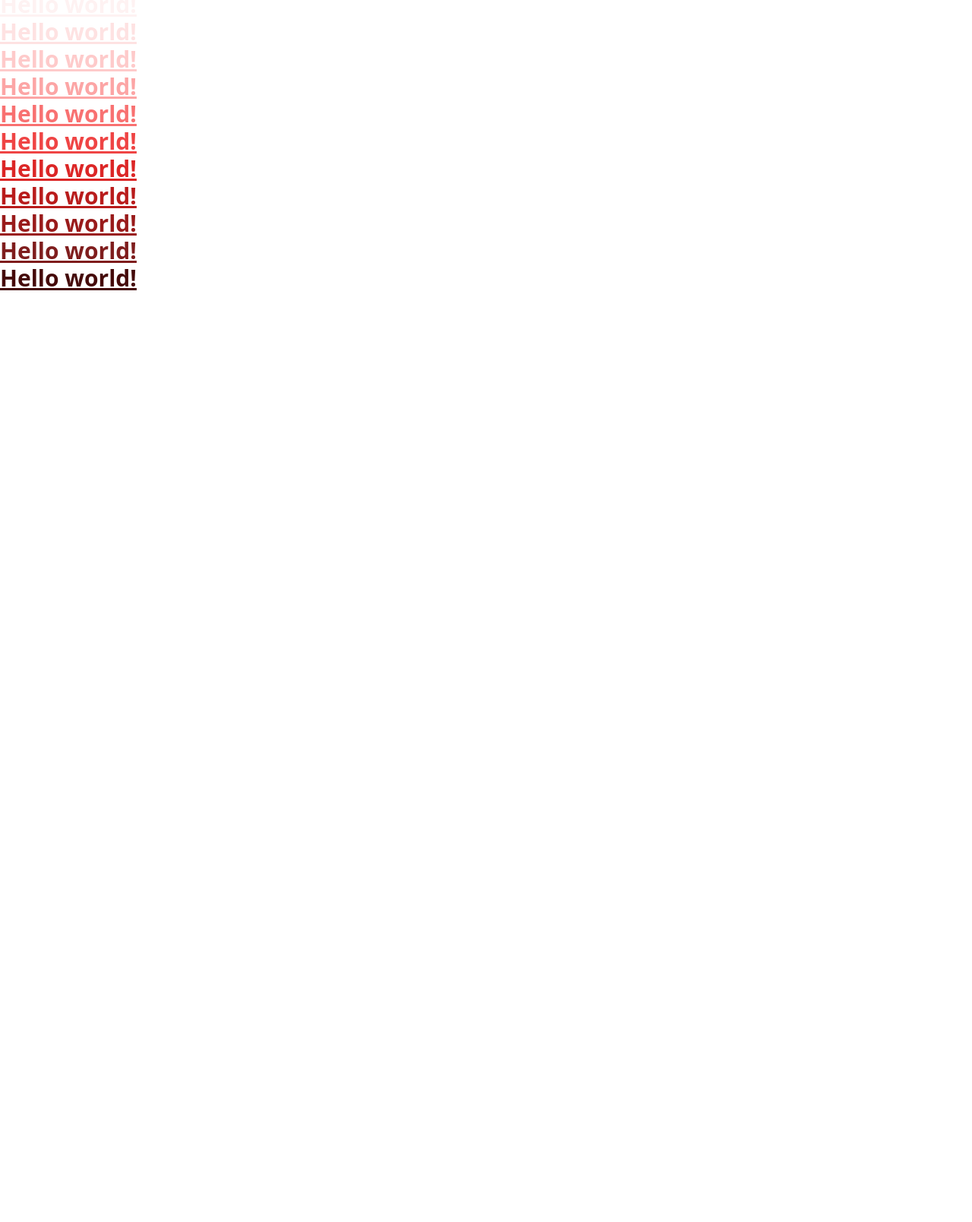
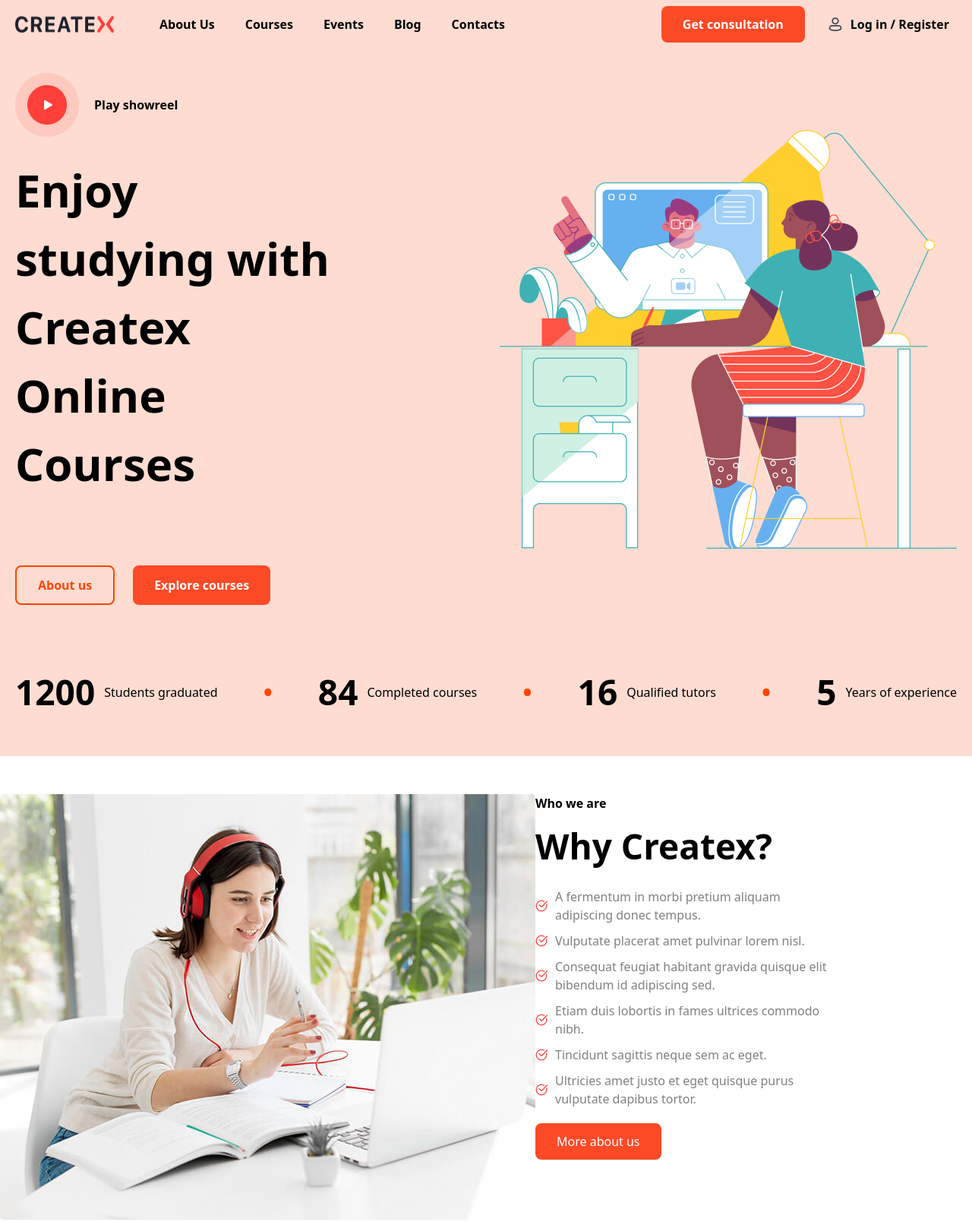
Before and after one commit to BestZulfiqor/Proj_with_ten_pages, a website: page src/index.html in a window 1280 px wide. Shown: the part 12-1620 px from the top of the page at 76% size. Before the commit the page ends 800 px from the top, so only its background shows below. Drawn offline with Linux system fonts and the light colour scheme.

Commit message:
add first section

```diff
--- a/src/index.html
+++ b/src/index.html
@@ -7,18 +7,101 @@
 	<link href="./output.css" rel="stylesheet">
 </head>
 
-<body>
-	<h1 class="text-3xl font-bold text-red-50 underline ">Hello world!</h1>
-	<h1 class="text-3xl font-bold text-red-100 underline">Hello world!</h1>
-	<h1 class="text-3xl font-bold text-red-200 underline">Hello world!</h1>
-	<h1 class="text-3xl font-bold text-red-300 underline">Hello world!</h1>
-	<h1 class="text-3xl font-bold text-red-400 underline">Hello world!</h1>
-	<h1 class="text-3xl font-bold text-red-500 underline">Hello world!</h1>
-	<h1 class="text-3xl font-bold text-red-600 underline">Hello world!</h1>
-	<h1 class="text-3xl font-bold text-red-700 underline">Hello world!</h1>
-	<h1 class="text-3xl font-bold text-red-800 underline">Hello world!</h1>
-	<h1 class="text-3xl font-bold text-red-900 underline">Hello world!</h1>
-	<h1 class="text-3xl font-bold text-red-950 underline">Hello world!</h1>
+<body class="max-w-[1400px] m-auto">
+	<navbar class="flex justify-between bg-[#FEDCD1] p-5 items-center font-semibold">
+		<div class="flex gap-[60px]">
+			<img src="/img/logo.png" alt="">
+			<div class="flex gap-[40px]">
+				<a class="hover:underline" href="#">About Us</a>
+				<a class="hover:underline" href="#">Courses</a>
+				<a class="hover:underline" href="#">Events</a>
+				<a class="hover:underline" href="#">Blog</a>
+				<a class="hover:underline" href="#">Contacts</a>
+			</div>
+		</div>
+		<div class="flex gap-[30px]">
+			<button class="text-white bg-[#FC4A27] p-3 px-7 rounded-lg">Get consultation</button>
+			<div class="flex gap-[10px] items-center">
+				<img src="/img/Profile.png" alt="">
+				<button class="mr-[10px]">Log in / Register</button>
+			</div>
+		</div>
+	</navbar>
+	<header class="flex flex-col bg-[#FEDCD1] p-5">
+		<div class="flex items-center justify-between bg-[#FEDCD1] font-semibold">
+			<div class="flex flex-col gap-[25px] w-[35%]">
+				<div class="flex items-center gap-[20px]">
+					<img src="/img/hover.png" alt="">
+					<p>Play showreel</p>
+				</div>
+				<h1 class="text-[60px] mb-[64px] font-bold">Enjoy studying with Createx Online Courses</h1>
+				<div class="flex gap-[24px]">
+					<button class="text-[orangered] border-[orangered] border-2 p-3 px-7 rounded-lg ">About us</button>
+					<button class="text-white bg-[#FC4A27] p-3 px-7 rounded-lg">Explore courses</button>
+				</div>
+			</div>
+			<img src="/img/illustration.png" alt="">
+		</div>
+		<div class="flex justify-between items-center mt-[80px] mb-[30px]">
+			<div class="flex items-center gap-[12px]">
+				<p class="text-[46px] font-bold">1200</p>
+				<p>Students graduated</p>
+			</div>
+			<p class="text-[orangered] font-bold text-[32px]">•</p>
+			<div class="flex items-center gap-[12px]">
+				<p class="text-[46px] font-bold">84</p>
+				<p>Completed courses</p>
+			</div>
+			<p class="text-[orangered] font-bold text-[32px]">•</p>
+			<div class="flex items-center gap-[12px]">
+				<p class="text-[46px] font-bold">16</p>
+				<p>Qualified tutors</p>
+			</div>
+			<p class="text-[orangered] font-bold text-[32px]">•</p>
+			<div class="flex items-center gap-[12px]">
+				<p class="text-[46px] font-bold">5</p>
+				<p>Years of experience</p>
+			</div>
+		</div>
+	</header>
+	<main class="flex flex-col gap-[50px] my-[50px]">
+		<section class="flex justify-between">
+			<img src="/img/image.png" alt="">
+			<div class="flex flex-col gap-[20px] items-start">
+				<div class="flex flex-col gap-[10px]">
+					<p class="font-semibold">Who we are</p>
+					<h2 class="font-bold text-[46px]">Why Createx?</h2>
+				</div>
+				<div class="flex flex-col gap-[10px] text-[gray] w-[70%]">
+					<div class="flex gap-[10px] items-center">
+						<img src="/img/check.png" alt="">
+						<p>A fermentum in morbi pretium aliquam adipiscing donec tempus.</p>
+					</div>
+					<div class="flex gap-[10px] items-center">
+						<img src="/img/check.png" alt="">
+						<p>Vulputate placerat amet pulvinar lorem nisl.</p>
+					</div>
+					<div class="flex gap-[10px] items-center">
+						<img src="/img/check.png" alt="">
+						<p>Consequat feugiat habitant gravida quisque elit bibendum id adipiscing sed.</p>
+					</div>
+					<div class="flex gap-[10px] items-center">
+						<img src="/img/check.png" alt="">
+						<p>Etiam duis lobortis in fames ultrices commodo nibh.</p>
+					</div>
+					<div class="flex gap-[10px] items-center">
+						<img src="/img/check.png" alt="">
+						<p>Tincidunt sagittis neque sem ac eget.</p>
+					</div>
+					<div class="flex gap-[10px] items-center">
+						<img src="/img/check.png" alt="">
+						<p>Ultricies amet justo et eget quisque purus vulputate dapibus tortor.</p>
+					</div>
+				</div>
+				<button class="text-white bg-[#FC4A27] p-3 px-7 rounded-lg">More about us</button>
+			</div>
+		</section>
+	</main>
 </body>
 
 </html>
```
Also changed, not shown: img/Profile.png (added), img/check.png (added), img/hover.png (added), img/illustration.png (added), img/image.png (added), img/logo.png (added), src/output.css.
